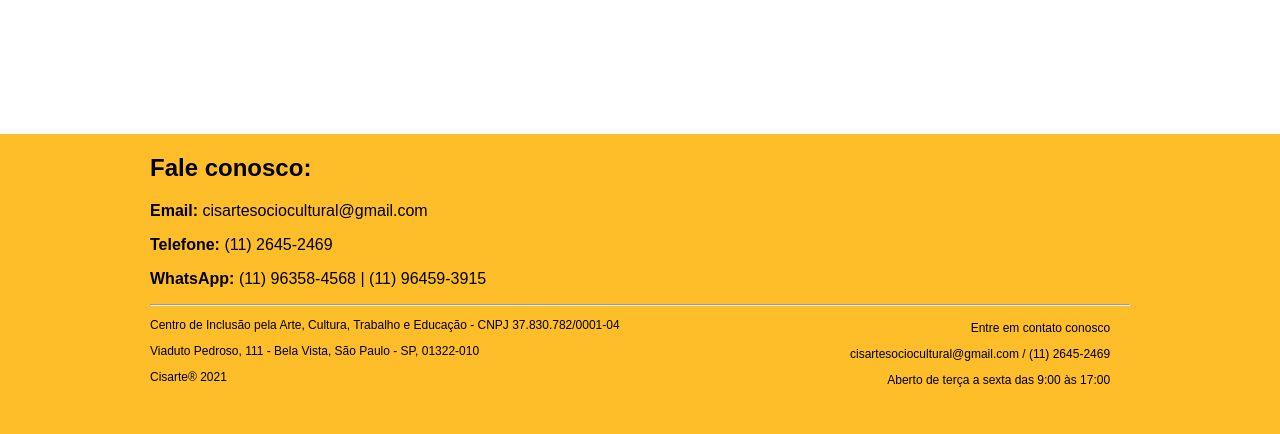
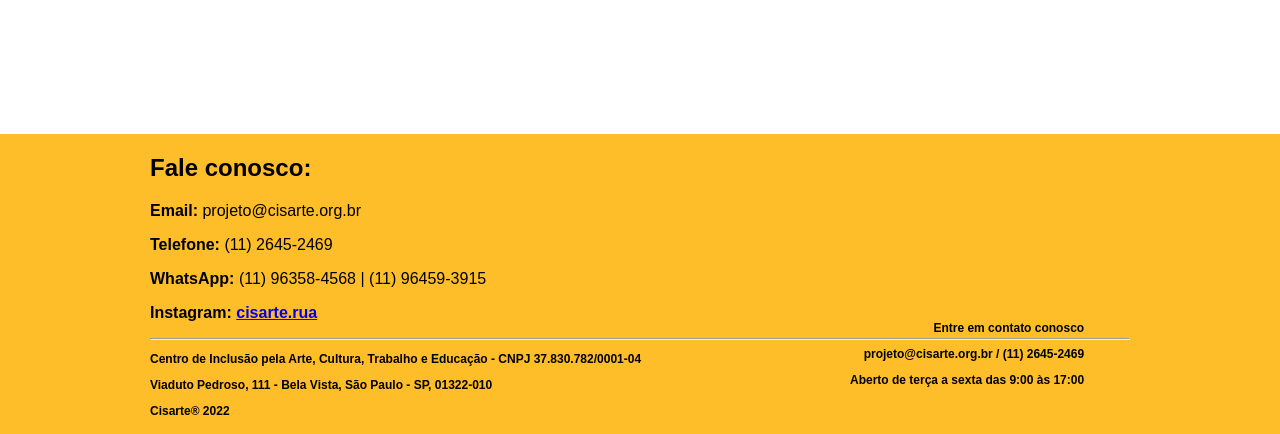
Before and after one commit to cisarte/cisarte.github.io, a plain HTML site: page atividadesCisarte.html in a window 1280 px wide. Shown: the part 3973-4407 px from the top of the page. Drawn offline with nearby package versions, Linux system fonts and the light colour scheme.

Commit message:
Update atividadesCisarte.html

```diff
--- a/atividadesCisarte.html
+++ b/atividadesCisarte.html
@@ -312,9 +312,10 @@
 			<div class="rodape-atividades">
 				<div class="infos">
 					<h2> <strong> Fale conosco: </strong> </h2>
-					<p> <strong> Email: </strong> cisartesociocultural@gmail.com </p>
+					<p> <strong> Email: </strong> projeto@cisarte.org.br </p>
 					<p> <strong> Telefone: </strong>(11) 2645-2469 </p>
 					<p> <strong> WhatsApp: </strong>(11) 96358-4568 | (11) 96459-3915</p>
+					<p> <strong> Instagram: <a href="https://www.instagram.com/cisarte.rua/">cisarte.rua</a> </p>
 
 					<hr/>
 
@@ -322,12 +323,12 @@
 
 						<p> Centro de Inclus&atilde;o pela Arte, Cultura, Trabalho e Educa&ccedil;&atilde;o - CNPJ 37.830.782/0001-04 </p>
 						<p> Viaduto Pedroso, 111 - Bela Vista, S&atilde;o Paulo - SP, 01322-010 </p>
-						<p> Cisarte® 2021 </p>
+						<p> Cisarte® 2022 </p>
 
 						<div class="infospadrao2">
 
 							<p> Entre em contato conosco </p>
-							<p> cisartesociocultural@gmail.com / (11) 2645-2469 </p>
+							<p> projeto@cisarte.org.br / (11) 2645-2469 </p>
 							<p> Aberto de ter&ccedil;a a sexta das 9:00 às 17:00 </p>
 
 						</div>
```
